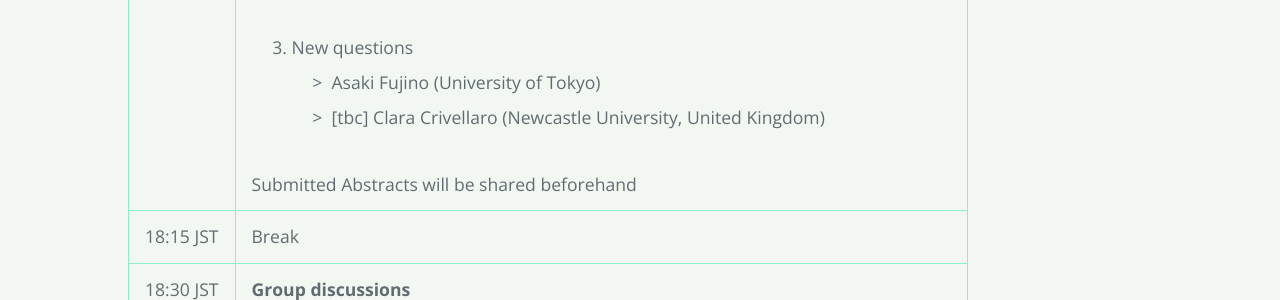
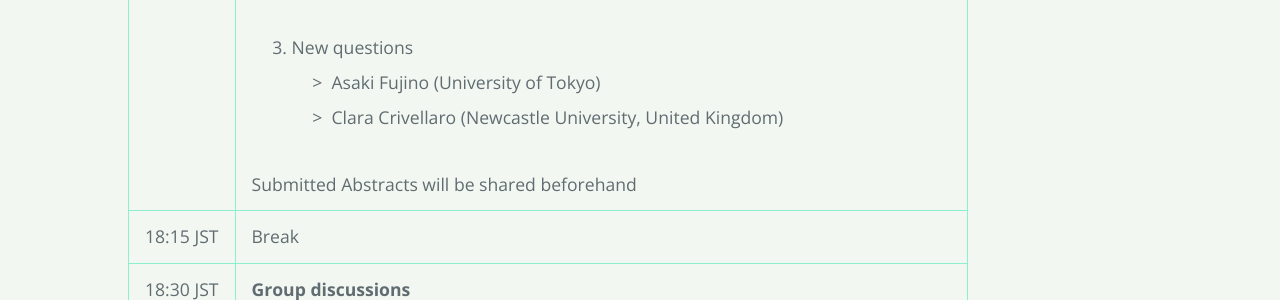
Before and after one commit to discontinued-civictech/discontinued-civictech.github.io, a Jekyll site: the page built from call.md, in a window 1280 px wide and 900 px high, scrolled down 2774 px. Shown: the part 155-455 px from the top of the window. Built offline with Jekyll 4.4.1, drawn with Linux system fonts in a browser that asks for light colours; our own code applies the rules of GitHub Pages for plain Markdown files.

Commit message:
updated the workshop schedule

```diff
--- a/call.md
+++ b/call.md
@@ -71,7 +71,7 @@ Online (We will also prepare an in-person meeting room on the Hongo campus, The
                     <li> New questions</li>
                         <ul>
                             <li>Asaki Fujino (University of Tokyo)</li>
-                            <li>[tbc] Clara Crivellaro (Newcastle University, United Kingdom)</li>
+                            <li>Clara Crivellaro (Newcastle University, United Kingdom)</li>
                         </ul>
                 </ol>
                 Submitted Abstracts will be shared beforehand
```
